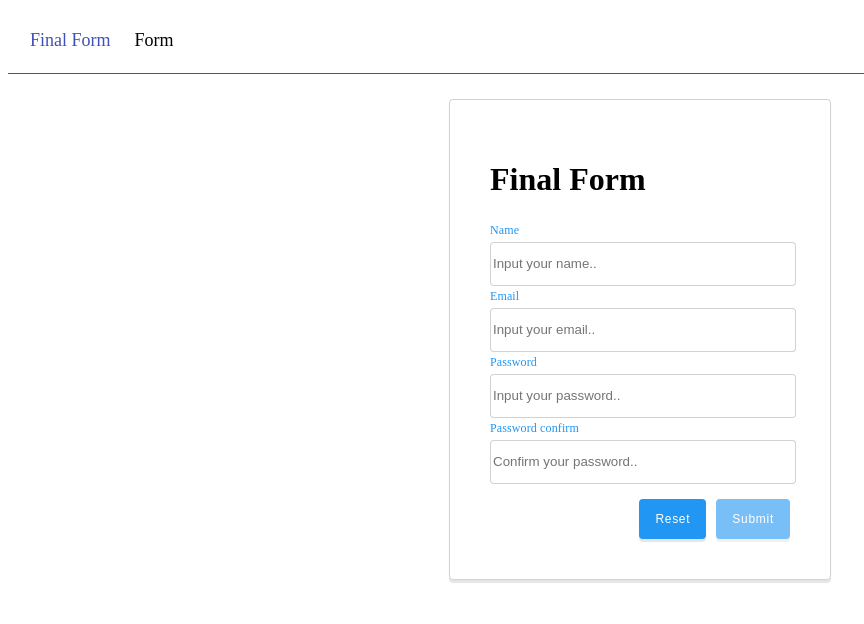
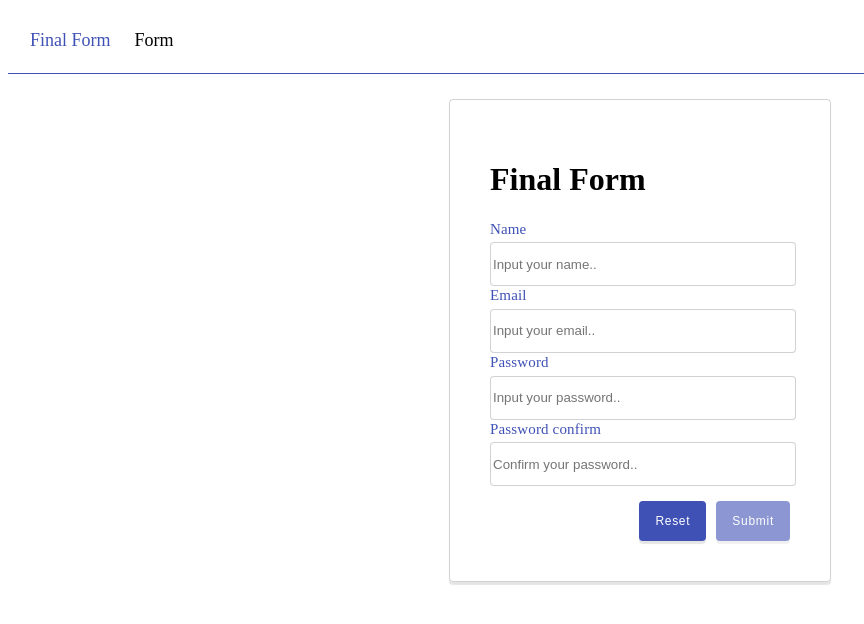
Before and after one commit to ihrynko/forms-router, a React (Create React App) app: page /final-form in a window 1280 px wide. Shown: the top 624 px of the page, without its empty margins (0-864 px from the left). Built offline with nearby package versions, Linux system fonts and the light colour scheme.

Commit message:
change main color

```diff
--- a/src/FinalForm/FinalForm.styled.js
+++ b/src/FinalForm/FinalForm.styled.js
@@ -25,7 +25,7 @@ export const Button = styled.button`
   line-height: 1.5;
   letter-spacing: 0.06em;
   color: #ffffff;
-  background-color: #2196f3;
+  background-color: #3f51b5;
   cursor: pointer;
   pointer-events: all;
   padding: 10px 15px;
--- a/src/FinalForm/Input/Input.styled.js
+++ b/src/FinalForm/Input/Input.styled.js
@@ -2,8 +2,8 @@ import styled from "@emotion/styled";
 
 export const Label = styled.label`
   margin-top: 15px;
-  color: #2196f3;
-  font-size: 12px;
+  color: #3f51b5;
+  font-size: 15px;
   line-height: 1.17;
   letter-spacing: 0.01em;
   text-align: start;
@@ -16,7 +16,7 @@ export const Input = styled.input`
   border-radius: 4px;
   transition: border-color 250ms cubic-bezier(0.4, 0, 0.2, 1);
   &:focus {
-    border-color: #2196f3;
+    border-color: #3f51b5;
     outline: none;
   }
 `;
```
